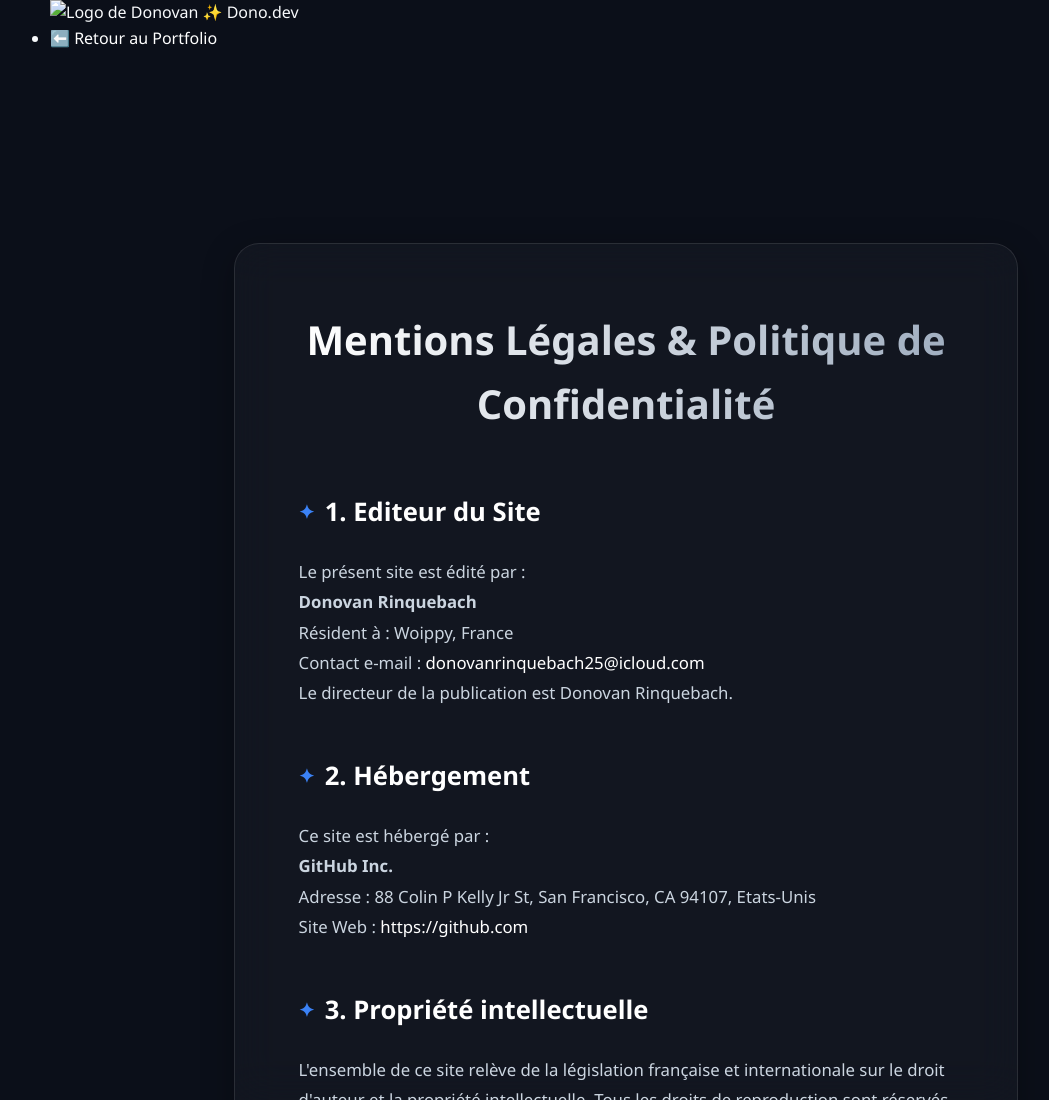
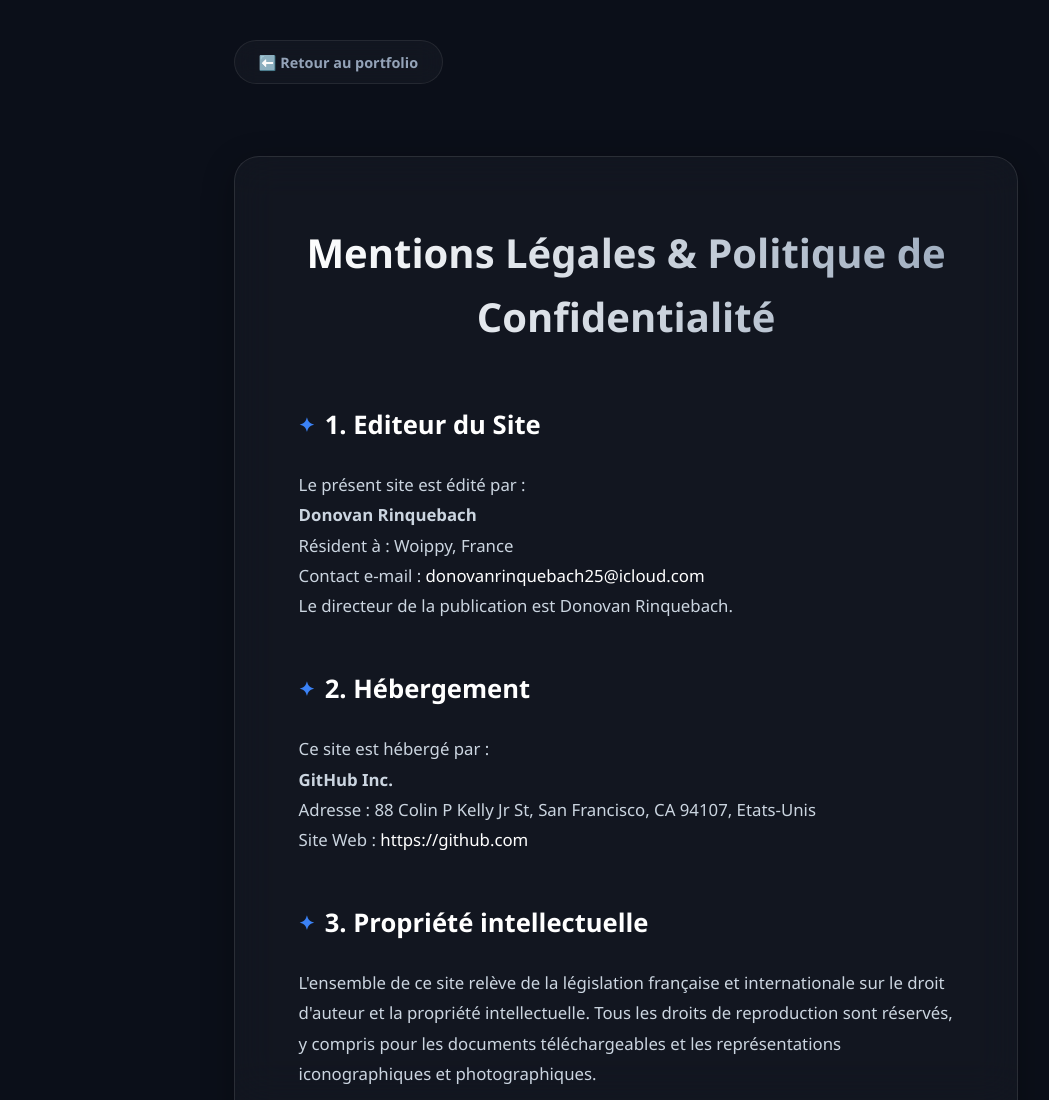
Before and after one commit to donovan057/portfolio-dono, a website built with Vite: page mentions-legales.html in a window 1280 px wide. Shown: the top 1100 px of the page, without its empty margins (14-1063 px from the left). Built offline with nearby package versions, Linux system fonts and the light colour scheme.

Commit message:
Design: Optimisation du lien de retour sur la page des mentions légales

```diff
--- a/mentions-legales.html
+++ b/mentions-legales.html
@@ -10,15 +10,9 @@
     <div id="app">
 
         <header>
-            <nav class="glass-nav">
-                <div class="logo">
-                    <img src="/src/img/profil-dev.jpg" alt="Logo de Donovan" class="logo-img">
-                    ✨ Dono.dev
-                </div>
-                <ul class="nav-links">
-                    <li><a href="index.html" class="...">⬅️ Retour au Portfolio</a></li>
-                </ul>
-            </nav>
+            <div class="back-to-portfolio-container">
+                <a href="index.html" class="btn-back-portfolio">⬅️ Retour au portfolio</a>
+            </div>
         </header>
 
         <main class="legal-main">
--- a/src/style.css
+++ b/src/style.css
@@ -886,6 +886,34 @@ a.footer-link-center,
   opacity: 0.7;
 }
 
+/* --- BOUTON RETOUR PREMIUM PAGE LÉGALE --- */
+.back-to-portfolio-container {
+  max-width: 900px;
+  margin: 40px auto -120px auto;
+  padding: 0 5%;
+}
+
+.btn-back-portfolio {
+  display: inline-flex !important;
+  align-items: center;
+  gap: 0.5rem;
+  background: rgba(255, 255, 255, 0.03) !important;
+  border: 1px solid rgba(255, 255, 255, 0.08);
+  padding: 0.6rem 1.5rem;
+  border-radius: 50px;
+  font-size: 0.9rem;
+  font-weight: 600;
+  color: var(--text-muted) !important;
+  backdrop-filter: blur(12px);
+  transition: transform 0.3s ease, border-color 0.3s ease, color 0.3s ease !important;
+}
+
+.btn-back-portfolio:hover {
+  border-color: var(--primary-neon);
+  color: var(--primary-neon) !important;
+  transform: translateX(-5px);
+}
+
 /* ==========================================================================
    6. RESPONSIVE DESIGN (BREAKPOINTS COMPATIBLES MOBILES)
    ========================================================================== */
```
